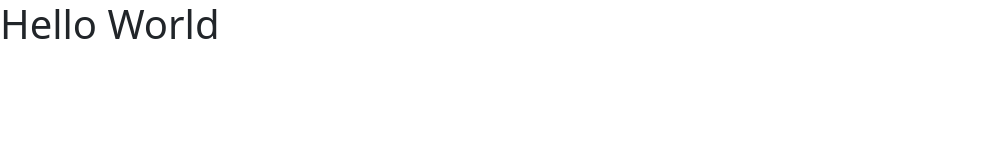
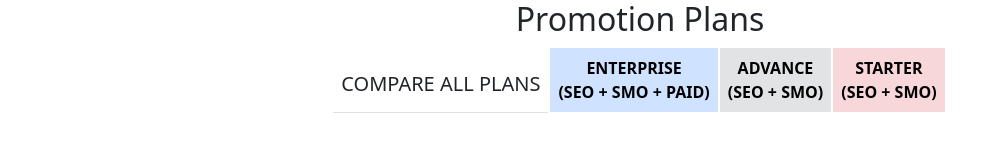
Before and after one commit to Kyle-Shackelford/table, a plain HTML site: page index.html in a window 1280 px wide. Shown: the whole page, without its empty margins (0-1005 px from the left). Drawn offline with nearby package versions, Linux system fonts and the light colour scheme.

Commit message:
created table

```diff
--- /dev/null
+++ b/css/style.css
@@ -0,0 +1,4 @@
+/* style="display: flex; height: 100%;" */
+.custom-border{
+    border: 2px solid white;
+}
--- a/index.html
+++ b/index.html
@@ -5,10 +5,62 @@
     <meta http-equiv="X-UA-Compatible" content="IE=edge">
     <meta name="viewport" content="width=device-width, initial-scale=1.0">
     <link href="https://cdn.jsdelivr.net/npm/bootstrap@5.2.2/dist/css/bootstrap.min.css" rel="stylesheet" integrity="sha384-Zenh87qX5JnK2Jl0vWa8Ck2rdkQ2Bzep5IDxbcnCeuOxjzrPF/et3URy9Bv1WTRi" crossorigin="anonymous">
+    <link rel="stylesheet" href="css/style.css">
     <title>Document</title>
 </head>
 <body>
-    <h1>Hello World</h1>
 
+    <!-- <table class="table">
+        <thead>
+          <tr>
+            <th scope="col">#</th>
+            <th scope="col">First</th>
+            <th scope="col">Last</th>
+            <th scope="col">Handle</th>
+          </tr>
+        </thead>
+        <tbody>
+          <tr>
+            <th scope="row">1</th>
+            <td>Mark</td>
+            <td>Otto</td>
+            <td>@mdo</td>
+          </tr>
+          <tr>
+            <th scope="row">2</th>
+            <td>Jacob</td>
+            <td>Thornton</td>
+            <td>@fat</td>
+          </tr>
+          <tr>
+            <th scope="row">3</th>
+            <td colspan="2">Larry the Bird</td>
+            <td>@twitter</td>
+          </tr>
+        </tbody>
+      </table> -->
+
+      <h2 class="text-center">Promotion Plans</h2>
+    <table class="table d-flex justify-content-center align-items-center">
+        <thead>
+            <tr scope="row">
+                <th scope="col">
+                    <h5>COMPARE ALL PLANS</h5>
+                </th>
+                <th scope="col" class="text-center custom-border table-primary">
+                    ENTERPRISE <br>
+                    (SEO + SMO + PAID)
+                </th>
+                <th scope="col" class="text-center custom-border table-secondary">
+                    ADVANCE <br>
+                    (SEO + SMO)
+                </th>
+                <th scope="col" class="text-center custom-border table-danger">
+                    STARTER <br>
+                    (SEO + SMO)
+                </th>
+            </tr>
+        </thead>
+    </table>
 </body>
 </html>
```
